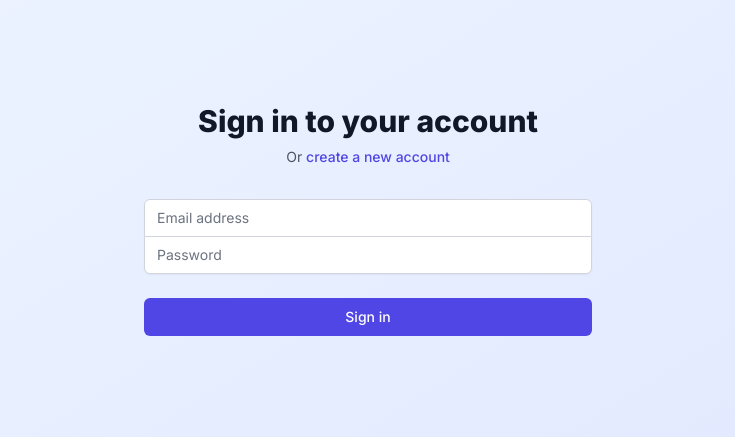
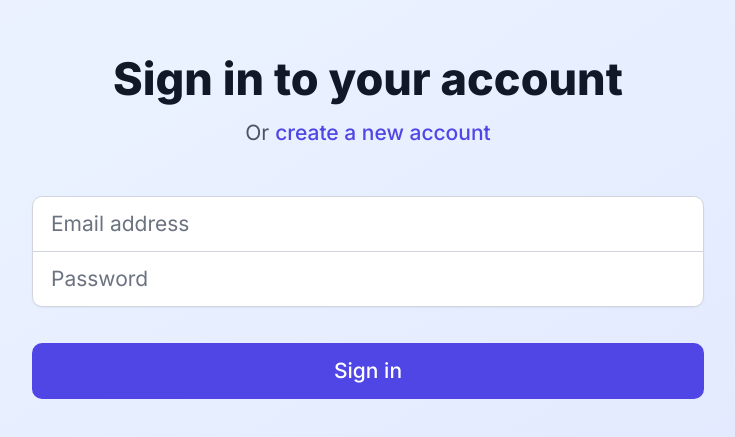
Before and after one commit to fadelaryap/agrione-v1, a Next.js app in the folder frontend/: page /login in a window 1280 px wide. Shown: the part 193-630 px from the top of the page, without its empty margins (272-1007 px from the left). Built offline with nearby package versions, Linux system fonts and the light colour scheme; no server answers.

Commit message:
fix error and change font size

```diff
--- a/frontend/app/globals.css
+++ b/frontend/app/globals.css
@@ -57,7 +57,43 @@
   * {
     @apply border-border;
   }
+  /* Increase base font size by 50% (for 150% zoom equivalent) */
+  /* This will make all rem-based sizes (including Tailwind classes) 50% larger */
+  html {
+    font-size: 150%; /* 24px base (from 16px) - equivalent to 150% zoom */
+  }
   body {
     @apply bg-background text-foreground;
+    font-size: 1rem; /* Will be 24px now (24px = 1rem when html is 150%) */
+    line-height: 1.6;
+  }
+  /* Icon sizes will automatically scale because Tailwind uses rem units */
+  /* w-4 = 1rem = 24px, w-5 = 1.25rem = 30px, w-6 = 1.5rem = 36px */
+
+  /* Increase input/select/textarea sizes for better visibility */
+  input, select, textarea {
+    font-size: 1rem; /* 24px */
+    padding: 0.75rem 0.875rem;
+    line-height: 1.5;
+  }
+
+  /* Increase button text and padding */
+  button {
+    font-size: 1rem; /* 24px */
+    padding: 0.75rem 1rem;
+    line-height: 1.5;
+  }
+
+  /* Better line height for readability */
+  p {
+    line-height: 1.7;
+  }
+
+  /* Ensure text in small classes is still readable */
+  .text-xs {
+    font-size: 0.75rem; /* 18px (was 12px) */
+  }
+  .text-sm {
+    font-size: 0.875rem; /* 21px (was 14px) */
   }
 }
--- a/frontend/components/fields/KMZImportDialog.tsx
+++ b/frontend/components/fields/KMZImportDialog.tsx
@@ -130,7 +130,7 @@ export default function KMZImportDialog({ onClose, onSuccess, onPolygonsParsed }
         toast.success(`Successfully created ${result.count} field(s)`)
       }
 
-      onSuccess()
+      onSuccess?.()
     } catch (err: any) {
       toast.error(err.response?.data?.error || 'Failed to create fields')
     } finally {
```
